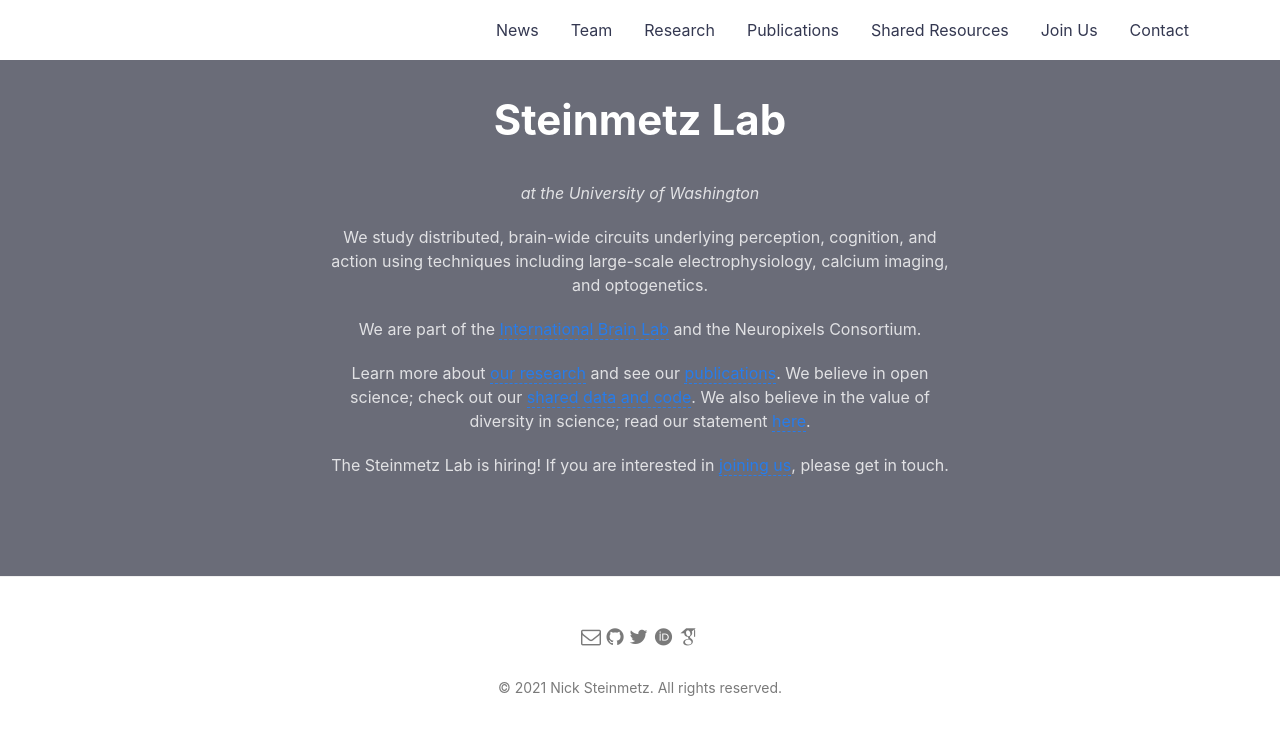
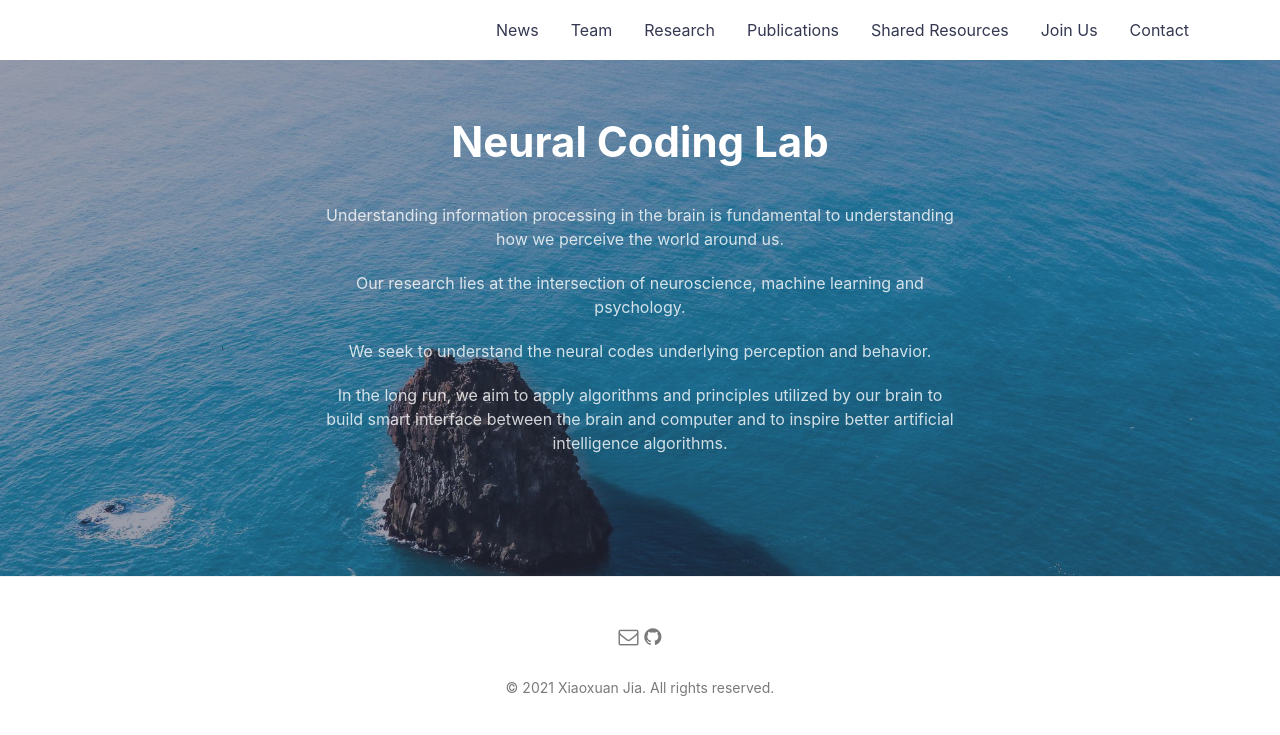
Before and after one commit to jiaxx/jiaxx.github.io, a Jekyll site: the page built from index.md, in a window 1280 px wide. Shown: the top 735 px of the page. Built offline with Jekyll 4.4.1, drawn with Linux system fonts in a browser that asks for light colours; some web fonts are replaced.

Commit message:
modify config

```diff
--- a/_config.yml
+++ b/_config.yml
@@ -1,17 +1,16 @@
 # SITE CONFIGURATION
-title: Steinmetz Lab # your site title
-author: Nick Steinmetz # You :P
+title: Neural Coding Lab # your site title
+author: Xiaoxuan Jia # You :P
 description: > # Meta description of Homepage
-  Neuroscience laboratory at University of Washington, Department of Biological Structure. PI Nick Steinmetz.
+  Neuroscience laboratory
 baseurl: "" # the subpath of your site, e.g. /blog
-url: "http://www.steinmetzlab.net/" # the base hostname & protocol for your site, e.g. http://example.com
+url: "https://jiaxx.github.io/" # the base hostname & protocol for your site, e.g. http://example.com
 
 # SEO PLUGIN
 social:
-  name: Nick Steinmetz
+  name: Xiaoxuan Jia
   links:
-    - https://twitter.com/SteinmetzNeuro
-    - https://github.com/SteinmetzLab
+    - https://github.com/jiaxx
 
 # THEME SETTINGS
 navigation: # Navigation links
@@ -25,22 +24,23 @@
 
 
 tagline: >
-  <p><i>at the University of Washington</i></p>
-  <p>We study distributed, brain-wide circuits underlying perception, cognition, and action
-  using techniques including large-scale electrophysiology, calcium imaging, and optogenetics.
-  <p>We are part of the <a href="https://www.internationalbrainlab.com/">International Brain Lab</a> and the Neuropixels Consortium.
-  <p>Learn more about <a href="/about">our research</a> and see our <a href="/pubs">publications</a>. We believe in open science; check out our <a href="/shared">shared data and code</a>. We also believe in the value of diversity in science; read our statement <a href="/dei/">here</a>.
-  <p>The Steinmetz Lab is hiring! If you are interested in <a href="/join">joining us</a>, please get in touch.</p>
+  <p><i></i></p>
+  <p>Understanding information processing in the brain is fundamental to understanding how we perceive the world around us.
+  <p>Our research lies at the intersection of neuroscience, machine learning and psychology.
+  <p>We seek to understand the neural codes underlying perception and behavior.
+  <p>In the long run, we aim to apply algorithms and principles utilized by our brain to build smart interface between
+  the brain and computer and to inspire better artificial intelligence algorithms.
+  </p>
 
-hero_img: posts/coriCoronal1_lg.jpg # Main background image: use the path from /assets/img/ => This will output /assets/img/posts/sleek_lg.jpg
+hero_img: posts/sleek_lg.jpg # Main background image: use the path from /assets/img/ => This will output /assets/img/posts/sleek_lg.jpg
 
-email: nick.steinmetz@gmail.com # email for form submission
+email: jxiaoxuan@gmail.com # email for form submission
 
-twitter_username: SteinmetzNeuro # replace with your_twitter_username or comment to remove link from footer
-github_username:  SteinmetzLab # replace with your_github_username or comment to remove link from footer
-orcid_id: 0000-0001-7029-2908
-scholar_id: PkcYP74AAAAJ
-pubmed_search: Steinmetz%20NA%5BAuthor%5D
+#twitter_username: SteinmetzNeuro # replace with your_twitter_username or comment to remove link from footer
+github_username:  jiaxx # replace with your_github_username or comment to remove link from footer
+#orcid_id: 0000-0001-7029-2908
+#scholar_id: PkcYP74AAAAJ
+#pubmed_search: Steinmetz%20NA%5BAuthor%5D
 # instagram_username: shanlongjj # replace with your_instagram_username or comment to remove link from footer
 
 # disqus:
```
